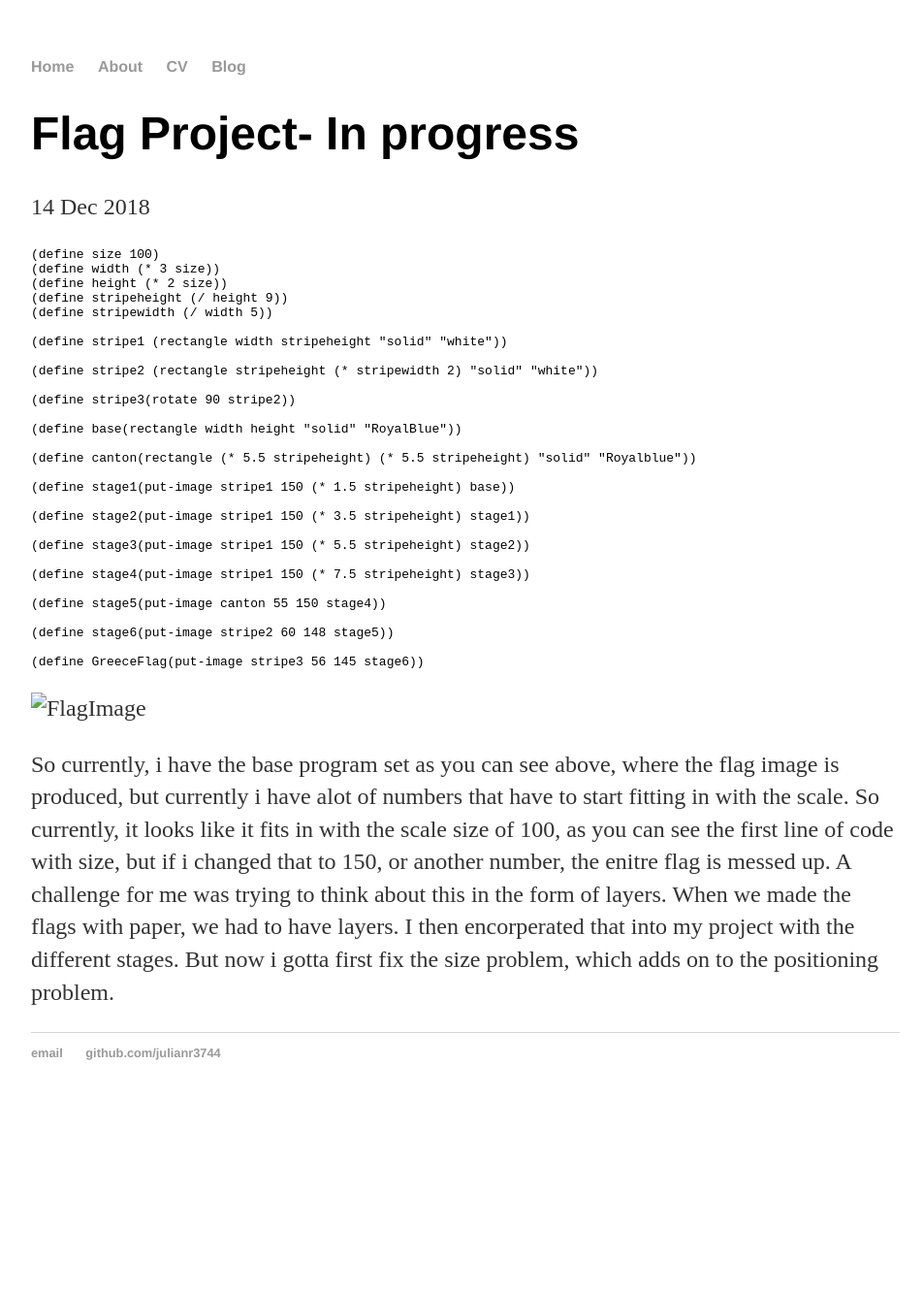
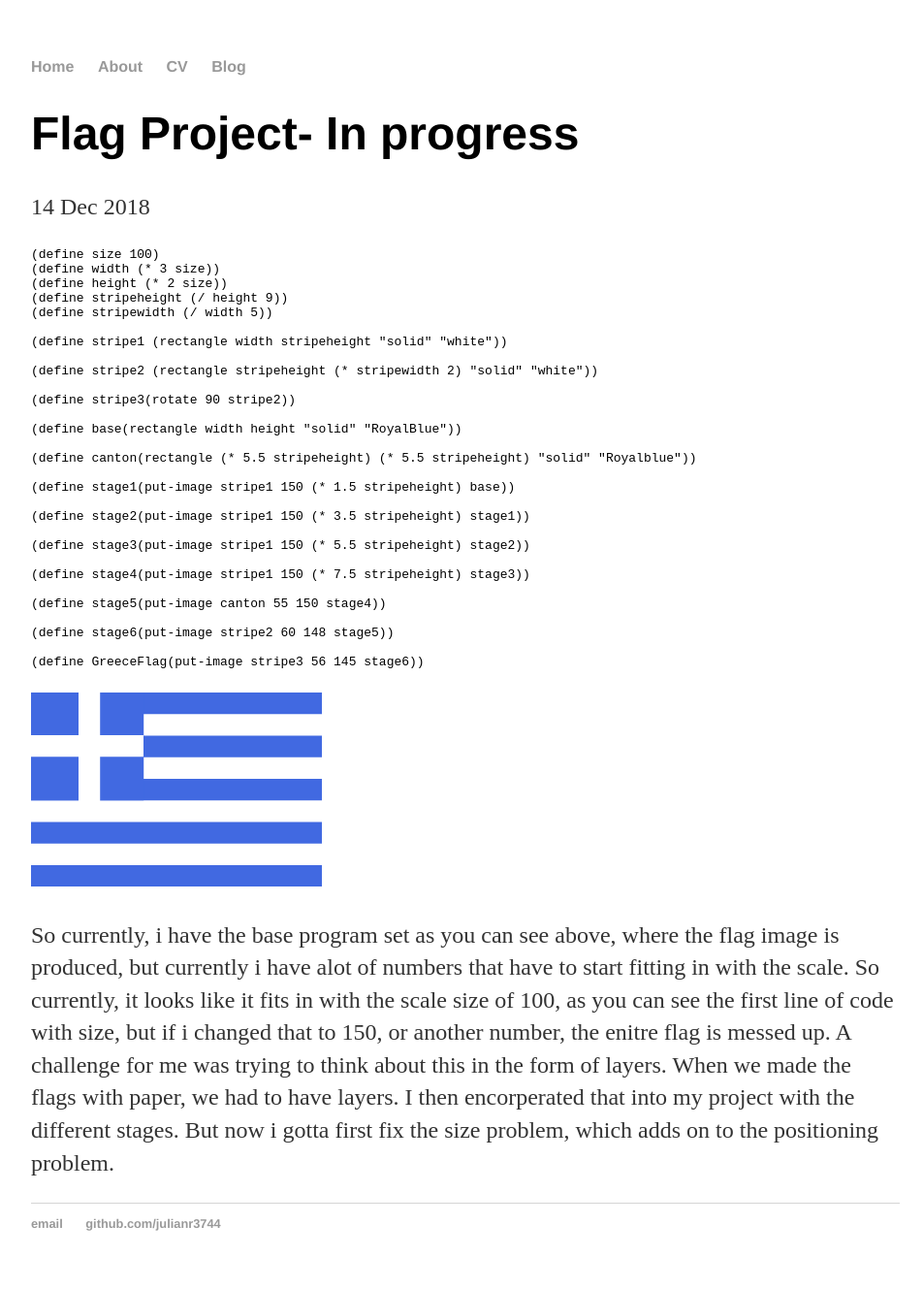
Before and after one commit to Julianr3744/julianr3744.github.io, a Jekyll site: the page built from _posts/2018-12-14-weekly-reflection.md, in a window 1280 px wide. Shown: the whole page at 97% size, without its empty margins (160-1112 px from the left). Built offline with Jekyll 4.4.1, drawn with Linux system fonts in a browser that asks for light colours; before the commit the page ends 1153 px from its top, so only the background shows below that.

Commit message:
Update 2018-12-14-weekly-reflection.md

````diff
--- a/_posts/2018-12-14-weekly-reflection.md
+++ b/_posts/2018-12-14-weekly-reflection.md
@@ -35,6 +35,6 @@ date: 2018-12-14
 
 (define GreeceFlag(put-image stripe3 56 145 stage6))
 ```
-![FlagImage](/flagV2.png)
+![FlagImage](/images/flagV2.png)
 
 So currently, i have the base program set as you can see above, where the flag image is produced, but currently i have alot of numbers that have to start fitting in with the scale. So currently, it looks like it fits in with the scale size of 100, as you can see the first line of code with size, but if i changed that to 150, or another number, the enitre flag is messed up. A challenge for me was trying to think about this in the form of layers. When we made the flags with paper, we had to have layers. I then encorperated that into my project with the different stages. But now i gotta first fix the size problem, which adds on to the positioning problem.
````
